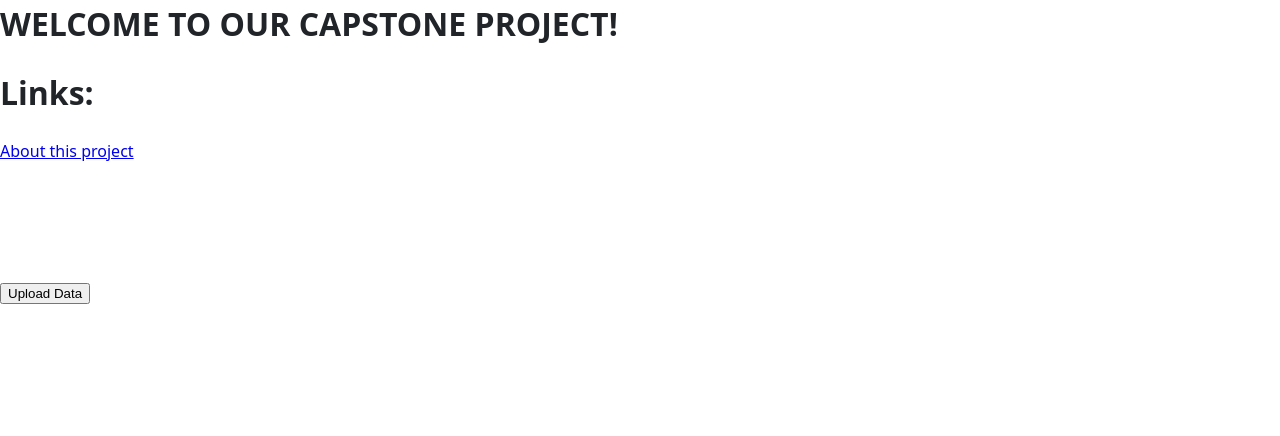
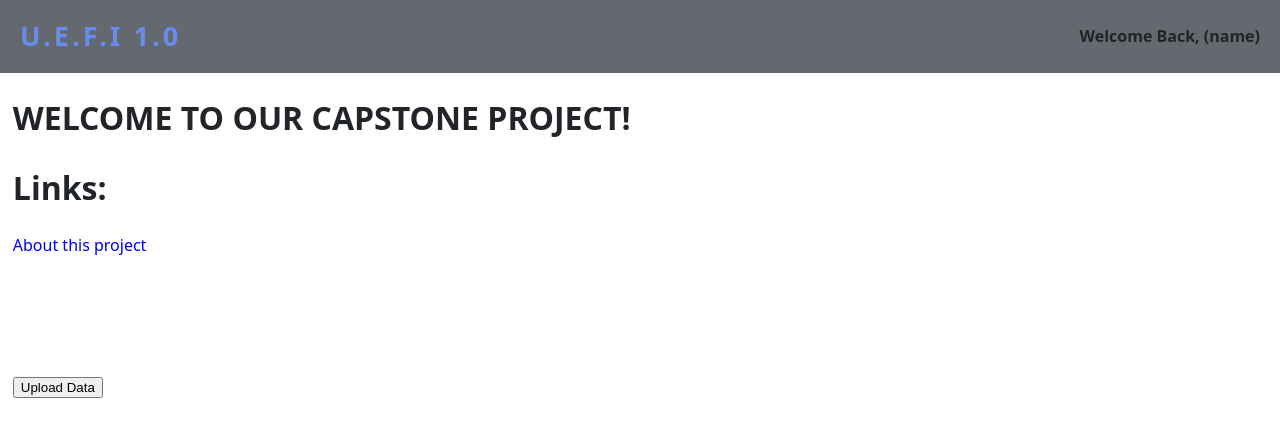
Before and after one commit to isobotka/SE4450-project-code, a plain HTML site: page GUI/index.html in a window 1280 px wide. Drawn offline with Linux system fonts and the light colour scheme.

Commit message:
Added header

```diff
--- a/GUI/index.css
+++ b/GUI/index.css
@@ -44,6 +44,18 @@
   }
 }
 
+.headerTitle {
+  display: flex;
+  text-align: left;
+  align-content: center;
+  width: calc("100vh - 2px");
+  background-color: rgba(83, 89, 95, 0.9);
+}
+
+a:link {
+  text-decoration: none;
+}
+
 body {
   margin: 0;
   font-family: var(--bs-font-sans-serif);
@@ -55,3 +67,38 @@ body {
   -webkit-text-size-adjust: 100%;
   -webkit-tap-highlight-color: rgba(0, 0, 0, 0);
 }
+
+.menuName {
+  margin-top: 16px;
+  margin-bottom: 16px;
+  align-self: left;
+  display: inline-block;
+  width: 40vw;
+  color: rgb(105, 140, 236);
+  text-align: left;
+  margin-left: 20px;
+}
+
+.menuName a {
+  margin-top: 10px;
+  margin-bottom: 10px;
+  font-size: 1.7em;
+  border-bottom: none;
+  transition: all 0.2s ease-in-out;
+  color: rgb(105, 140, 236);
+  font-weight: 700;
+  letter-spacing: 3px;
+}
+
+.headerRight {
+  text-align: right;
+  margin: auto;
+  margin-right: 20px;
+  align-self: right;
+  display: inline-block;
+  width: 40vw;
+}
+
+.main {
+  padding-left: 1%;
+}
--- a/GUI/index.html
+++ b/GUI/index.html
@@ -10,7 +10,23 @@
 
     </head>
 
+    <div class="headerTitle">
+        <div class="menuName">
+            <a>
+                <a href= "index.html">U.E.F.I 1.0</a>
+            </a>
+        </div>
+
+        <div class="titleContainer">
+        </div>
+
+        <div class="headerRight">
+            <h4>Welcome Back, (name)</h4>
+        </div>
+    </div>
+
     <body>
+        <div class="main">
 
         <h1>WELCOME TO OUR CAPSTONE PROJECT!</h1>
 
@@ -20,6 +36,7 @@
         <br><br><br><br><br><br>
         <button onclick="uploadData()">Upload Data</button>
 
+        </div>
     </body>
 
 </html>
```
Also changed, not shown: GUI/about.html (+16 -2 lines), 1 other file.
